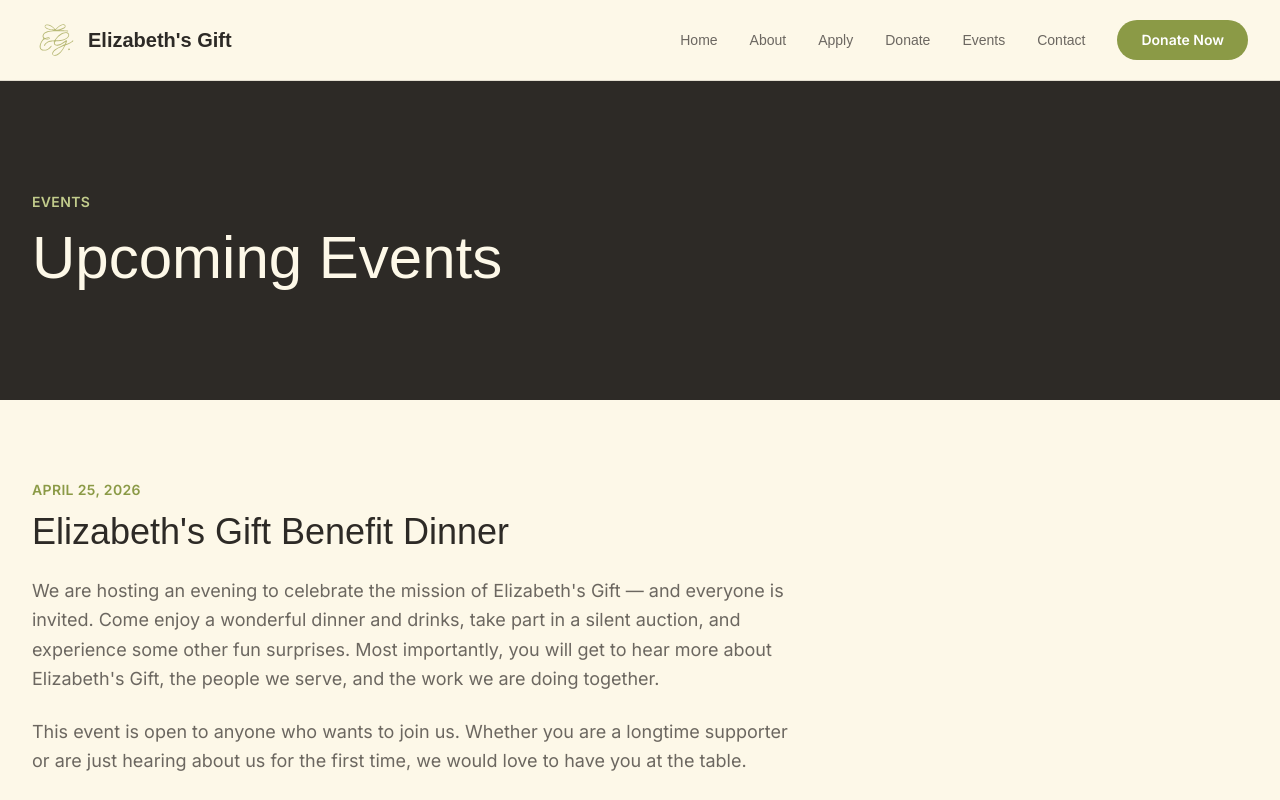
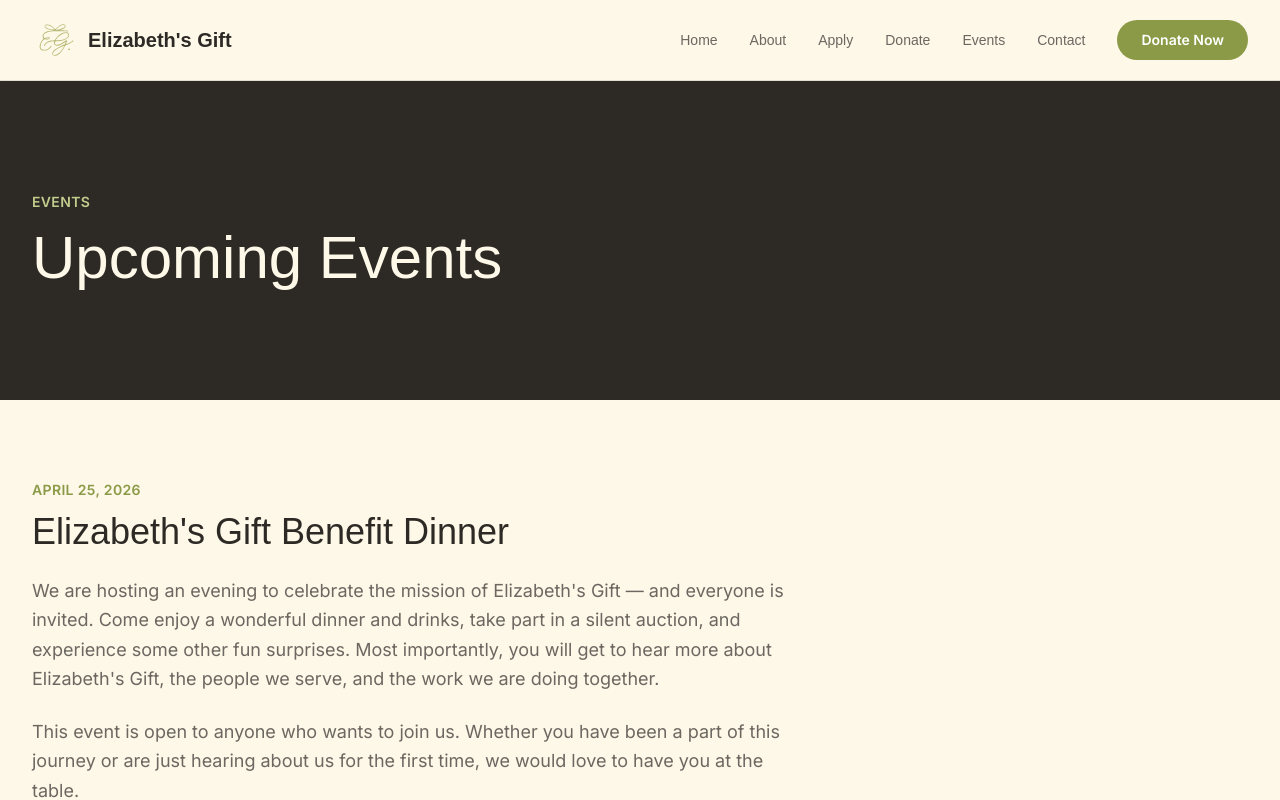
Before and after one commit to smithstephen891-arch/EG-website, a Next.js app: page /events in a window 1280 px wide. Shown: the top 800 px of the page. Built offline with nearby package versions, Linux system fonts and the light colour scheme; a web font is replaced by a local one.

Commit message:
Update benefit dinner open invitation paragraph

```diff
--- a/src/app/events/page.tsx
+++ b/src/app/events/page.tsx
@@ -49,8 +49,8 @@ export default function EventsPage() {
             </p>
             <p className="text-charcoal/70 text-lg leading-relaxed mb-8">
               This event is open to anyone who wants to join us. Whether you
-              are a longtime supporter or are just hearing about us for the
-              first time, we would love to have you at the table.
+              have been a part of this journey or are just hearing about us
+              for the first time, we would love to have you at the table.
             </p>
             <div className="space-y-3 mb-10 text-charcoal/80">
               <p className="text-lg">
```
